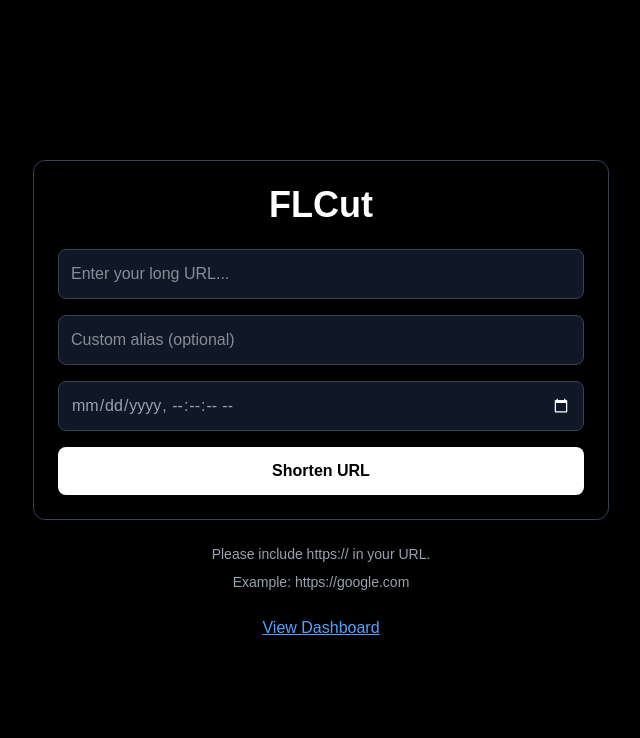
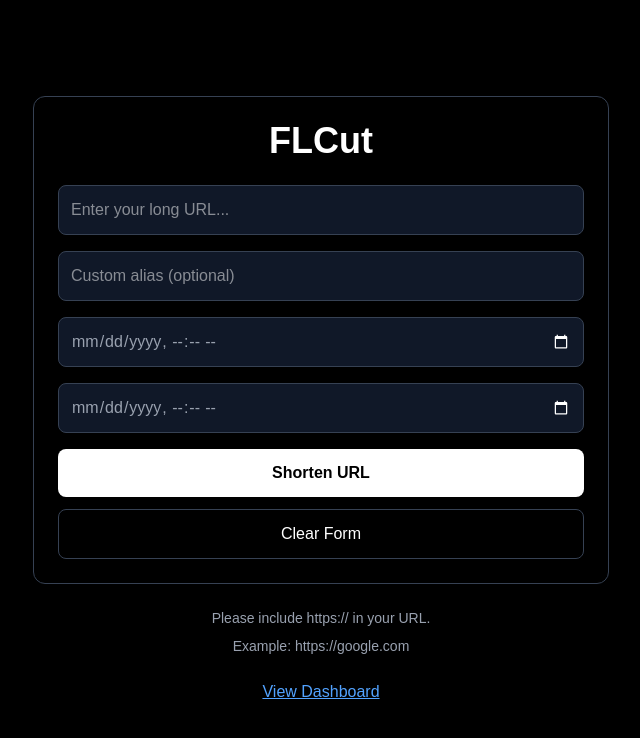
Before and after one commit to VishwasSharma28/FLCut, a Next.js app: page / in a window 1280 px wide. Shown: the top 738 px of the page, without its empty margins (319-959 px from the left). Built offline with nearby package versions, Linux system fonts and the light colour scheme.

Commit message:
Add launch time, expiry time and clear form functionality

```diff
--- a/src/app/[shortCode]/page.tsx
+++ b/src/app/[shortCode]/page.tsx
@@ -16,6 +16,18 @@ export default async function RedirectPage({ params }: PageProps) {
       shortCode: shortCode,
     },
   });
+  if (
+  link?.launchAt &&
+  new Date() < new Date(link.launchAt)
+) {
+  return (
+    <div className="min-h-screen bg-black text-white flex items-center justify-center">
+      <h1 className="text-3xl font-bold">
+        This link is not live yet.
+      </h1>
+    </div>
+  );
+}
   if (link?.expiresAt && new Date() > new Date(link.expiresAt)) {
 
   return (
--- a/src/app/api/shorten/route.ts
+++ b/src/app/api/shorten/route.ts
@@ -17,7 +17,48 @@ export async function POST(request: Request) {
 
     const body = await request.json();
 
-    const { url, customAlias, expiresAt } = body;
+    const { url, customAlias, launchAt, expiresAt } = body;
+
+    const now = new Date();
+
+    //past date validation
+
+if (launchAt && new Date(launchAt) < now) {
+  return NextResponse.json(
+    {
+      error: "Launch time cannot be in the past",
+    },
+    {
+      status: 400,
+    }
+  );
+}
+
+if (expiresAt && new Date(expiresAt) < now) {
+  return NextResponse.json(
+    {
+      error: "Expiry time cannot be in the past",
+    },
+    {
+      status: 400,
+    }
+  );
+}
+
+if (
+  launchAt &&
+  expiresAt &&
+  new Date(expiresAt) <= new Date(launchAt)
+) {
+  return NextResponse.json(
+    {
+      error: "Expiry time must be after launch time",
+    },
+    {
+      status: 400,
+    }
+  );
+}
 
     // if custom alias exists, use it
     // otherwise generate random nanoid
@@ -62,9 +103,12 @@ export async function POST(request: Request) {
       data: {
   originalUrl: url,
   shortCode,
+  launchAt: launchAt
+    ? new Date(launchAt)
+    : null,
   expiresAt: expiresAt
-  ? new Date(expiresAt)
-  : null,
+    ? new Date(expiresAt)
+    : null,
 },
     });
 
--- a/src/app/page.tsx
+++ b/src/app/page.tsx
@@ -11,6 +11,7 @@ export default function Home() {
   const [customAlias, setCustomAlias] = useState("");
   const [expiresAt, setExpiresAt] = useState("");
   const [error, setError] = useState("");
+  const [launchAt, setLaunchAt] = useState("");
 
   const handleShorten = async () => {
 
@@ -30,6 +31,7 @@ export default function Home() {
         body: JSON.stringify({
           url,
           customAlias,
+          launchAt,
           expiresAt,
         }),
       });
@@ -74,6 +76,17 @@ export default function Home() {
     }
   };
 
+  const handleClear = () => {
+
+    setUrl("");
+    setCustomAlias("");
+    setLaunchAt("");
+    setExpiresAt("");
+    setShortUrl("");
+    setError("");
+
+  };
+
   return (
 
     <main className="min-h-screen bg-black text-white flex flex-col items-center justify-center px-4">
@@ -112,22 +125,43 @@ export default function Home() {
           }}
           className="w-full p-3 rounded-lg bg-gray-900 border border-gray-700 outline-none mt-4"
         />
+
+        {/* Launch Time Input */}
+        <input
+          type="datetime-local"
+          step={60}
+          value={launchAt}
+          onChange={(e) => setLaunchAt(e.target.value)}
+          min={new Date().toISOString().slice(0, 16)}
+          className="w-full p-3 rounded-lg bg-gray-900 border border-gray-700 outline-none mt-4 text-gray-400 [color-scheme:dark]"
+        />
+
         {/* Expiry Input */}
         <input
           type="datetime-local"
-  step="1"
+          step={60}
           value={expiresAt}
           onChange={(e) => setExpiresAt(e.target.value)}
+          min={new Date().toISOString().slice(0, 16)}
           className="w-full p-3 rounded-lg bg-gray-900 border border-gray-700 outline-none mt-4 text-gray-400 [color-scheme:dark]"
         />
 
-        {/* Button */}
+        {/* Shorten Button */}
         <button
           onClick={handleShorten}
           disabled={loading}
           className="w-full p-3 rounded-lg bg-white text-black font-semibold mt-4 hover:bg-gray-200 hover:cursor-pointer disabled:opacity-50 disabled:cursor-not-allowed"
         >
           {loading ? "Shortening..." : "Shorten URL"}
+        </button>
+
+        {/* Clear Button */}
+        <button
+          onClick={handleClear}
+          type="button"
+          className="w-full p-3 rounded-lg border border-gray-700 mt-3 hover:bg-gray-900 hover:cursor-pointer"
+        >
+          Clear Form
         </button>
 
         {/* Error Message */}
```
Also changed, not shown: 2 other files (tests, documents, lock files or other folders). Lines whose indentation alone changed are shown as unchanged.
